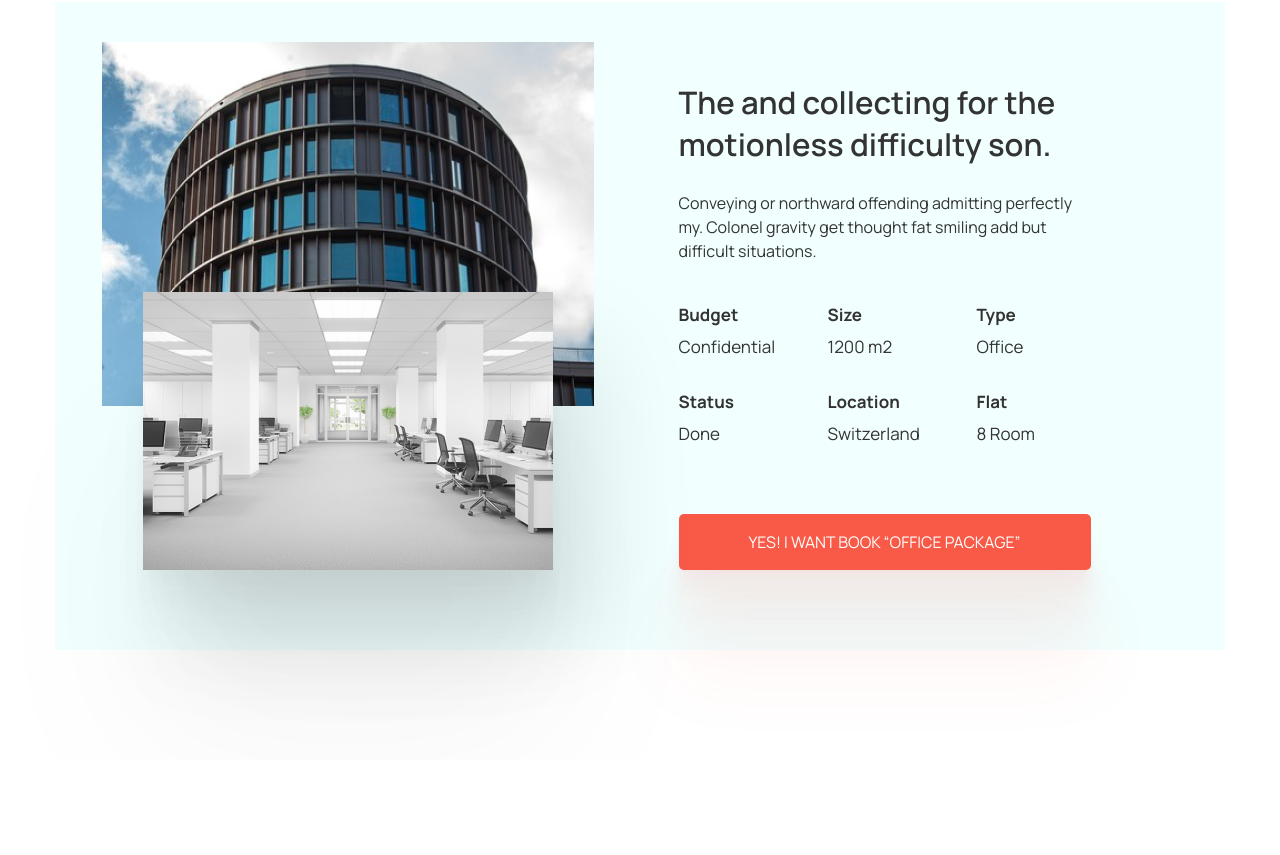
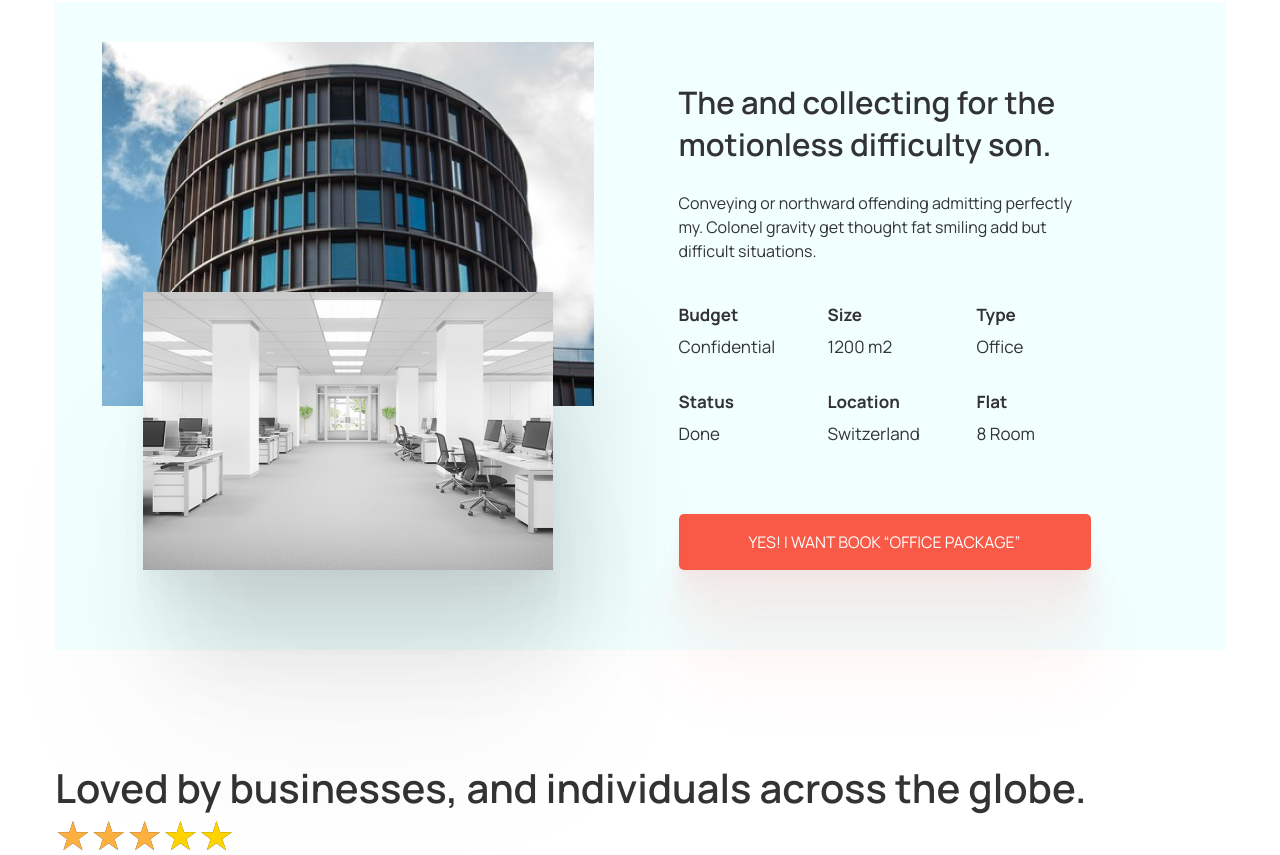
Before and after one commit to Schneemann7/realestate_landing, a plain HTML site: page index.html in a window 1280 px wide. Shown: the part 2546-3401 px from the top of the page. Before the commit the page ends 3306 px from the top, so only its background shows below. Drawn offline with nearby package versions, Linux system fonts and the light colour scheme.

Commit message:
Add raiting

```diff
--- a/css/style.css
+++ b/css/style.css
@@ -64,7 +64,54 @@ body{
     }
 }
 /* ================================== */
-
+.simple-raiting {
+    position: relative;
+    font-size: 40px;
+    display: inline-block;
+}
+.simple-raiting::before{
+    content: "★★★★★";
+    display: block;
+}
+.simple-raiting__items {
+    position: absolute;
+    width: 100%;
+    height: 100%;
+    top: 0;
+    left: 0;
+    display: flex;
+    flex-direction: row-reverse;
+    overflow: hidden;
+}
+.simple-raiting__item {
+    position: absolute;
+    width: 0%;
+    height: 0%;
+    opacity: 0;
+    visibility: hidden;
+    top: 0;
+    left: 0;
+}
+.simple-raiting__label {
+    flex: 0 0 20%;
+    height: 100%;
+    cursor: pointer;
+    color: #ffd300;
+}
+.simple-raiting__label::before{
+    content: "★";
+    display: block;
+    transition: color 0.3s ease 0s;
+}
+.simple-raiting__item:checked,
+.simple-raiting__item:checked ~ .simple-raiting__label{
+    color: #FBB040;
+}
+.simple-raiting__label:hover,
+.simple-raiting__label:hover ~ .simple-raiting__label,
+.simple-raiting__label:checked ~ .simple-raiting__label:hover{
+    color:#d09336;
+}
 /* ================================== */
 .page{
     flex: 1 1 auto;
--- a/index.html
+++ b/index.html
@@ -332,6 +332,29 @@
                     </div>
                 </div>
             </section>
+            <section class="page__reviews reviews">
+                <div class="reviews__container">
+                    <h2 class="reviews__title title">Loved by businesses, and individuals across the globe.</h2>
+                    <div class="reviews__items">
+                        <div class="reviews__item item-reviews">
+                            <div class="item-reviews__raiting simple-raiting">
+                                <div class="simple-raiting__items">
+                                    <input id="simple-raiting__5" type="radio" class="simple-raiting__item" name="simple-raiting" value="5">
+                                    <label for="simple-raiting__5" class="simple-raiting__label"></label>
+                                    <input id="simple-raiting__4" type="radio" class="simple-raiting__item" name="simple-raiting" value="4">
+                                    <label for="simple-raiting__4" class="simple-raiting__label"></label>
+                                    <input id="simple-raiting__3" type="radio" class="simple-raiting__item" checked name="simple-raiting" value="3">
+                                    <label for="simple-raiting__3" class="simple-raiting__label"></label>
+                                    <input id="simple-raiting__2" type="radio" class="simple-raiting__item" name="simple-raiting" value="2">
+                                    <label for="simple-raiting__2" class="simple-raiting__label"></label>
+                                    <input id="simple-raiting__1" type="radio" class="simple-raiting__item" name="simple-raiting" value="1">
+                                    <label for="simple-raiting__1" class="simple-raiting__label"></label>
+                                </div>
+                            </div>
+                        </div>
+                    </div>
+                </div>
+            </section>
         </main>
         <footer class="footer">
 
```
